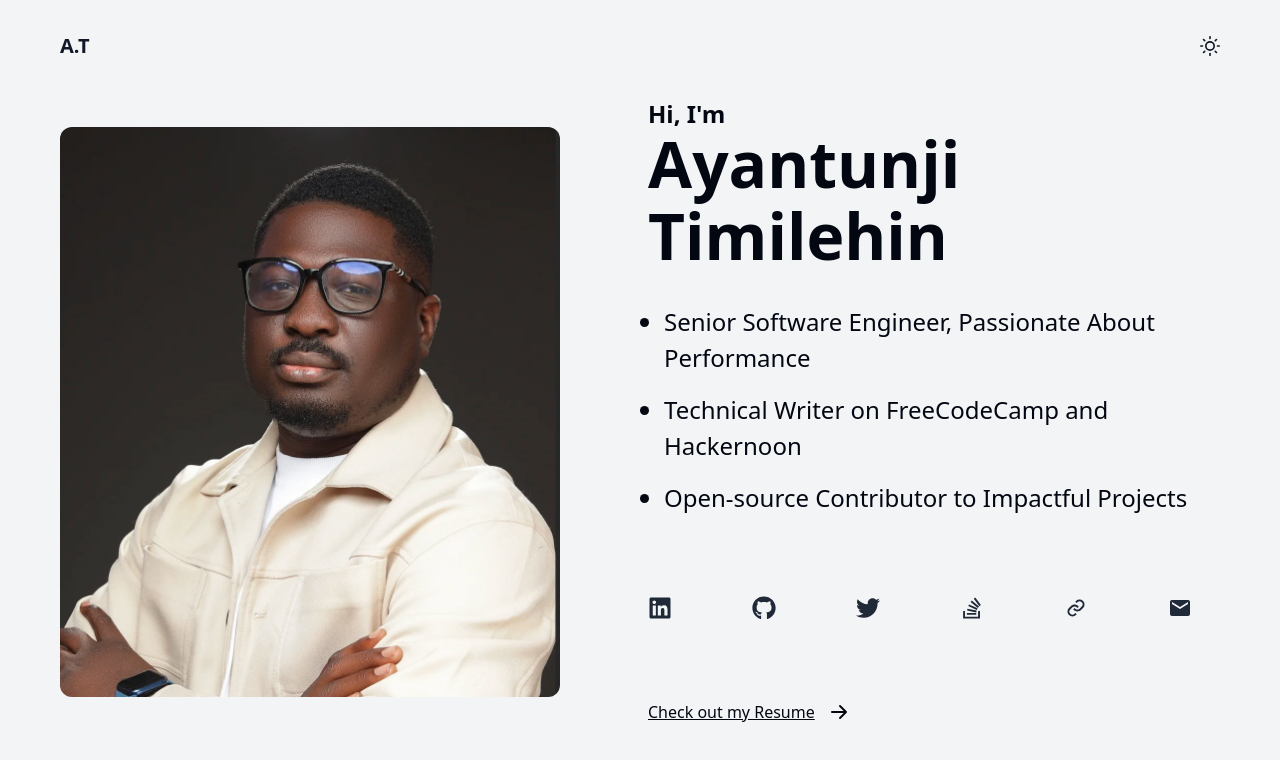
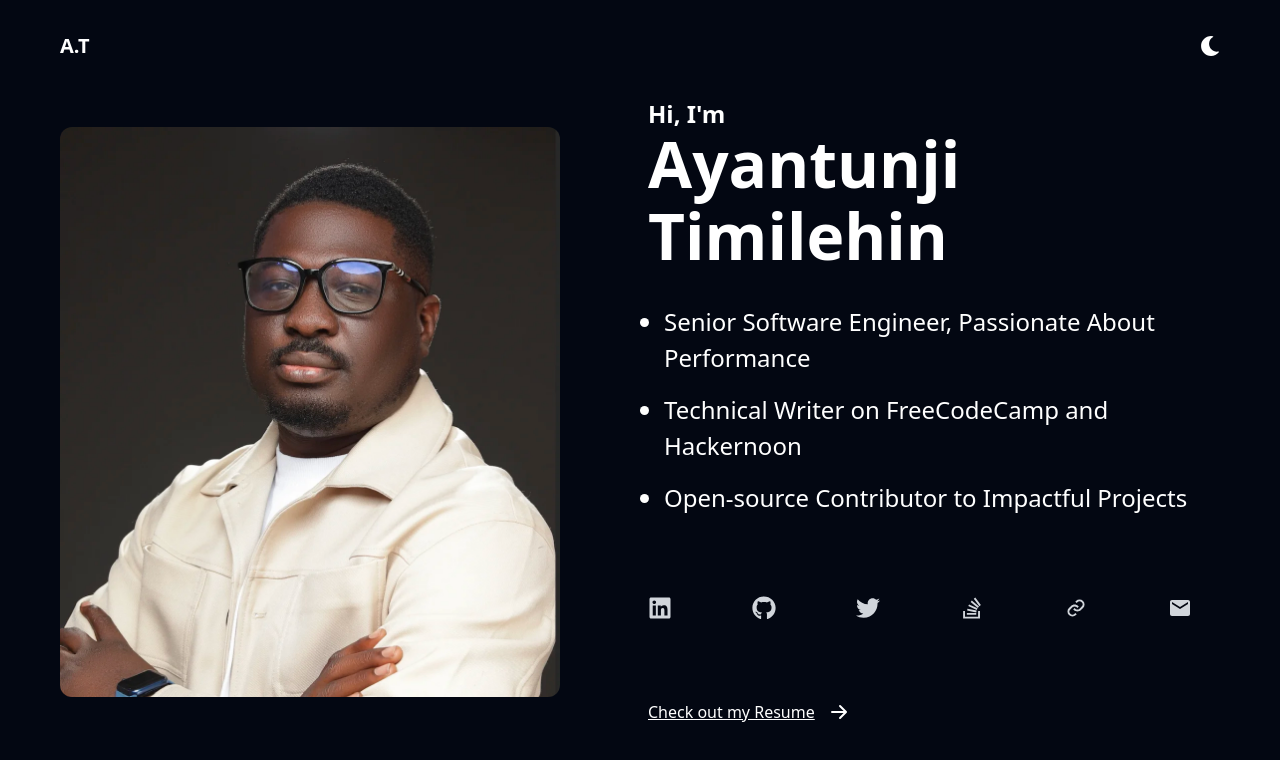
Before and after one commit to timmy471/my-website, a Next.js app: page / in a window 1280 px wide. Shown: the top 760 px of the page. Built offline with nearby package versions, Linux system fonts and the light colour scheme.

Commit message:
default to dark mode

```diff
--- a/package.json
+++ b/package.json
@@ -5,7 +5,7 @@
   "scripts": {
     "dev": "next dev",
     "build": "next build",
-    "start": "next start",
+    "start": "NODE_ENV=production node server.js",
     "lint": "next lint"
   },
   "dependencies": {
--- a/src/app/components/ThemeToggle.tsx
+++ b/src/app/components/ThemeToggle.tsx
@@ -3,7 +3,7 @@ import { FaMoon } from 'react-icons/fa';
 import { FiSun } from 'react-icons/fi';
 
 const ThemeToggle = () => {
-  const [darkMode, setDarkMode] = useState(false);
+  const [darkMode, setDarkMode] = useState(true);
 
   useEffect(() => {
     const savedMode = localStorage.getItem('theme');
```
Also changed, not shown: .cpanel.yml (deleted), server.js (added).
